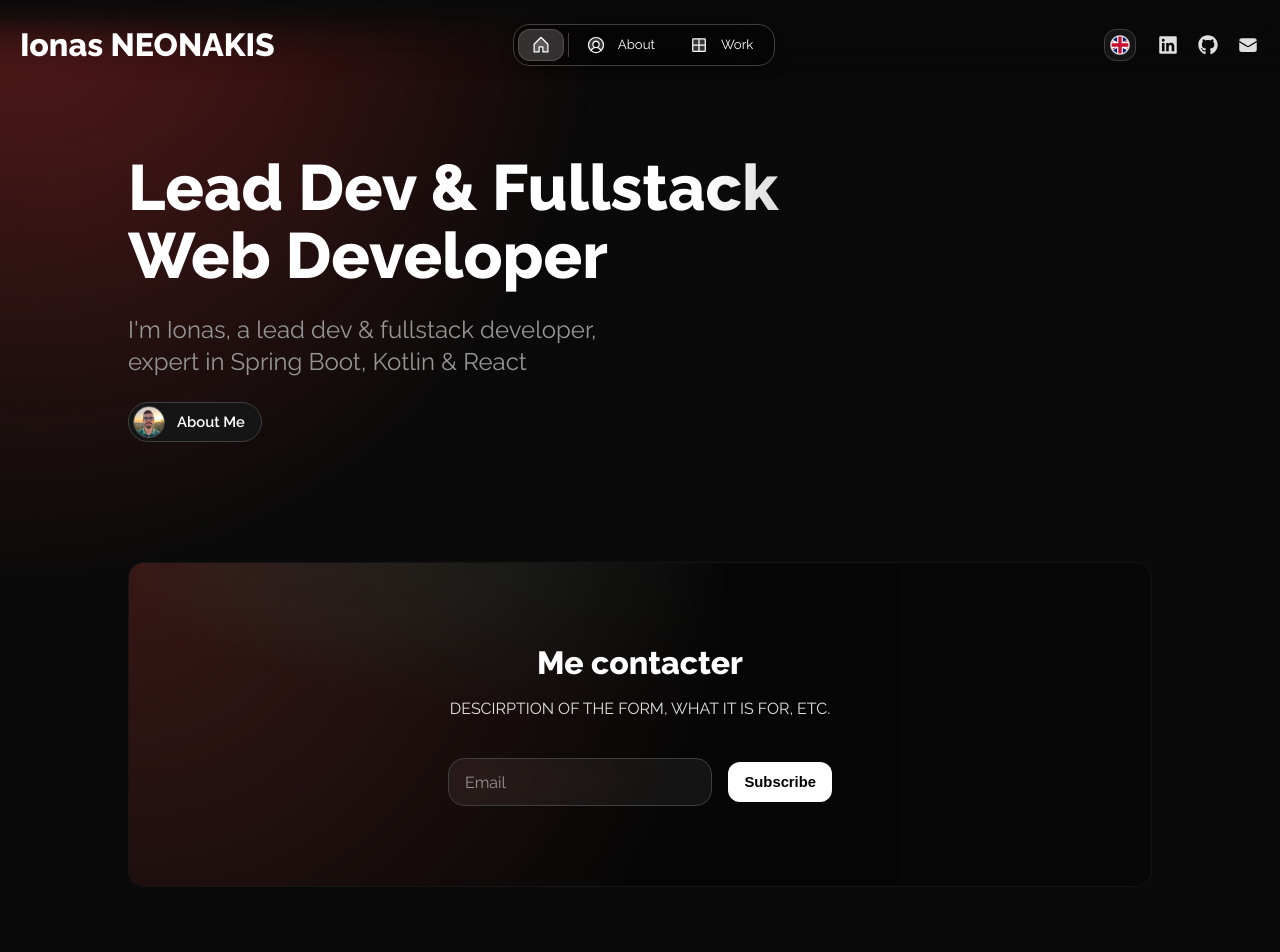
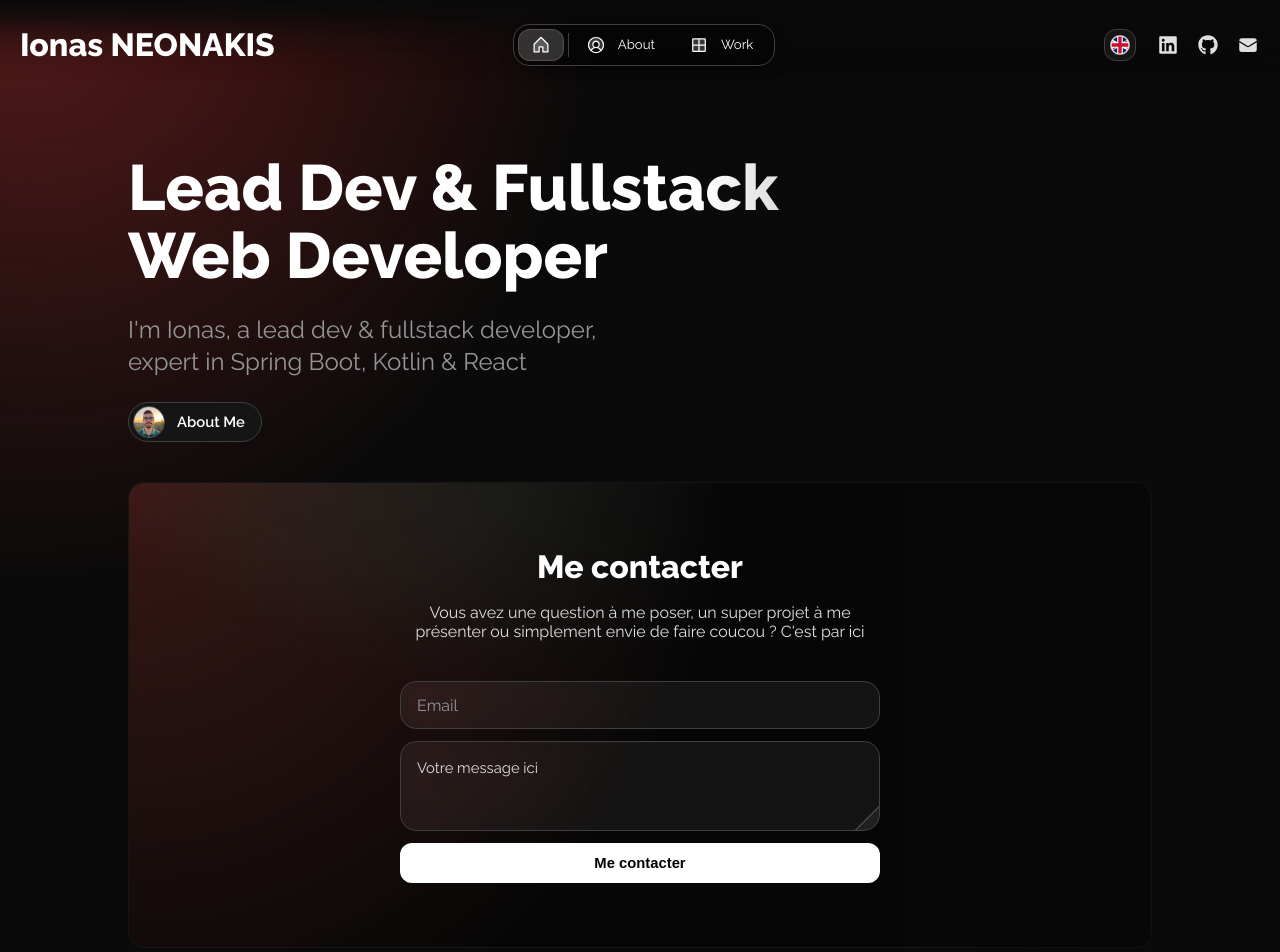
Before and after one commit to IonasNeonakis/ionasneonakis.github.io, a Next.js app: page /en in a window 1280 px wide. Shown: the top 952 px of the page. Built offline with nearby package versions, Linux system fonts and the light colour scheme.

Commit message:
feat: add contact me page using formsubmit.co

```diff
--- a/src/app/[locale]/page.tsx
+++ b/src/app/[locale]/page.tsx
@@ -59,7 +59,7 @@ export default async function Home({ params }: HomeParams) {
   const { home, about, person } = createI18nContent(t);
 
   return (
-    <Column maxWidth="m" gap="xl" horizontal="center">
+    <Column maxWidth="m" horizontal="center">
       <script
         type="application/ld+json"
         suppressHydrationWarning
--- a/src/app/resources/config.ts
+++ b/src/app/resources/config.ts
@@ -143,7 +143,7 @@ interface Mailchimp {
 }
 
 const mailchimp: Mailchimp = {
-  action: "https://url/subscribe/post?parameters",
+  action: "https://formsubmit.co/ee4ec3a521c1bccf4855768076984cc9", // random-like string linked to my email address ionas.neonakis@gmail.com
   effects: {
     mask: {
       cursor: true,
--- a/src/components/ContactMe.tsx
+++ b/src/components/ContactMe.tsx
@@ -1,11 +1,19 @@
 "use client";
 
-import { mailchimp } from "@/app/resources";
-import { Background, Button, Column, Flex, Heading, Input, Text } from "@/once-ui/components";
+import { baseURL, mailchimp } from "@/app/resources";
+import {
+  Background,
+  Button,
+  Column,
+  Flex,
+  Heading,
+  Input,
+  Text,
+  Textarea,
+} from "@/once-ui/components";
 import type React from "react";
 import { useState } from "react";
 
-//todo rewrite this
 function debounce<T extends (...args: unknown[]) => void>(func: T, delay: number): T {
   let timeout: ReturnType<typeof setTimeout>;
   return ((...args: Parameters<T>) => {
@@ -50,7 +58,7 @@ export function ContactMe() {
     <Column
       overflow="hidden"
       fillWidth
-      padding="xl"
+      padding="64"
       radius="l"
       marginBottom="m"
       horizontal="center"
@@ -107,7 +115,8 @@ export function ContactMe() {
         marginBottom="l"
         onBackground="neutral-medium"
       >
-        DESCIRPTION OF THE FORM, WHAT IT IS FOR, ETC.
+        Vous avez une question à me poser, un super projet à me présenter ou simplement envie de
+        faire coucou ? C'est par ici
       </Text>
       <form
         style={{
@@ -118,14 +127,16 @@ export function ContactMe() {
         action={mailchimp.action}
         method="post"
       >
-        <Flex id="mc_embed_signup_scroll" fillWidth maxWidth={24} mobileDirection="column" gap="8">
+        <Flex fillWidth maxWidth={30} mobileDirection="column" gap="8">
+          <Column fillWidth gap="12">
             <Input
-            id={"mce-EMAIL"}
+              id="email-input"
               formNoValidate
               labelAsPlaceholder
-            name="EMAIL"
+              name="email"
               type="email"
               label="Email"
+              placeholder="Entrez votre email"
               required
               onChange={(e) => {
                 if (error) {
@@ -137,37 +148,23 @@ export function ContactMe() {
               onBlur={handleBlur}
               errorMessage={error}
             />
-          <div style={{ display: "none" }}>
-            <input
-              type="checkbox"
-              readOnly
-              name="group[3492][1]"
-              id="mce-group[3492]-3492-0"
-              value=""
-              checked
+            <Textarea
+              required
+              formNoValidate
+              id="textAria"
+              name="content"
+              label="Votre message ici"
             />
-          </div>
-          <div id="mce-responses" className="clearfalse">
-            <div className="response" id="mce-error-response" style={{ display: "none" }} />
-            <div className="response" id="mce-success-response" style={{ display: "none" }} />
-          </div>
-          <div aria-hidden="true" style={{ position: "absolute", left: "-5000px" }}>
-            <input
-              type="text"
-              readOnly
-              name="b_c1a5a210340eb6c7bff33b2ba_0462d244aa"
-              tabIndex={-1}
-              value=""
-            />
-          </div>
-          <div className="clear">
-            <Flex height="48" vertical="center">
-              <Button id="mc-embedded-subscribe" value="Subscribe" size="m" fillWidth>
-                Subscribe
+            <Button type="submit" size="m" fillWidth>
+              Me contacter
             </Button>
+          </Column>
         </Flex>
-          </div>
-        </Flex>
+        <input type="text" name="_honey" style={{ display: "none" }} />{" "}
+        <input type="hidden" name="_subject" value="Demande de contact" />
+        <input type="hidden" name="_autoresponse" value="Message bien envoyé !" />
+        <input type="hidden" name="_next" value={baseURL} />
+        <input type="hidden" name="_template" value="box" />
       </form>
     </Column>
   );
```
Also changed, not shown: 2 other files (tests, documents, lock files or other folders). Lines whose indentation alone changed are shown as unchanged.
